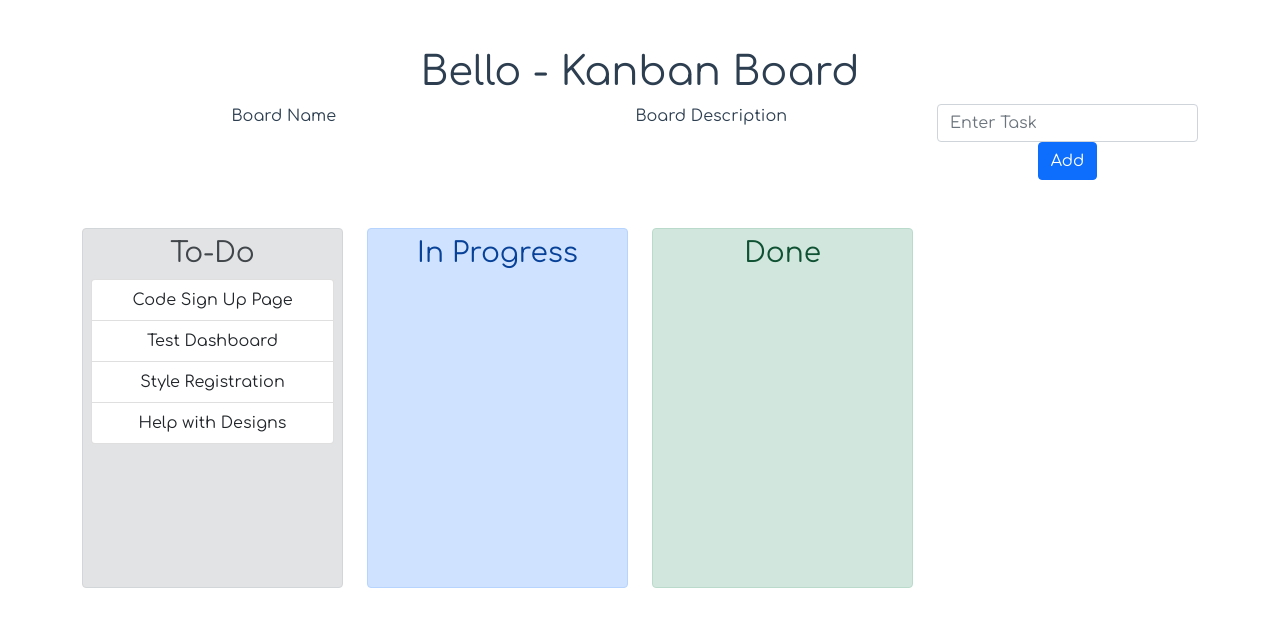
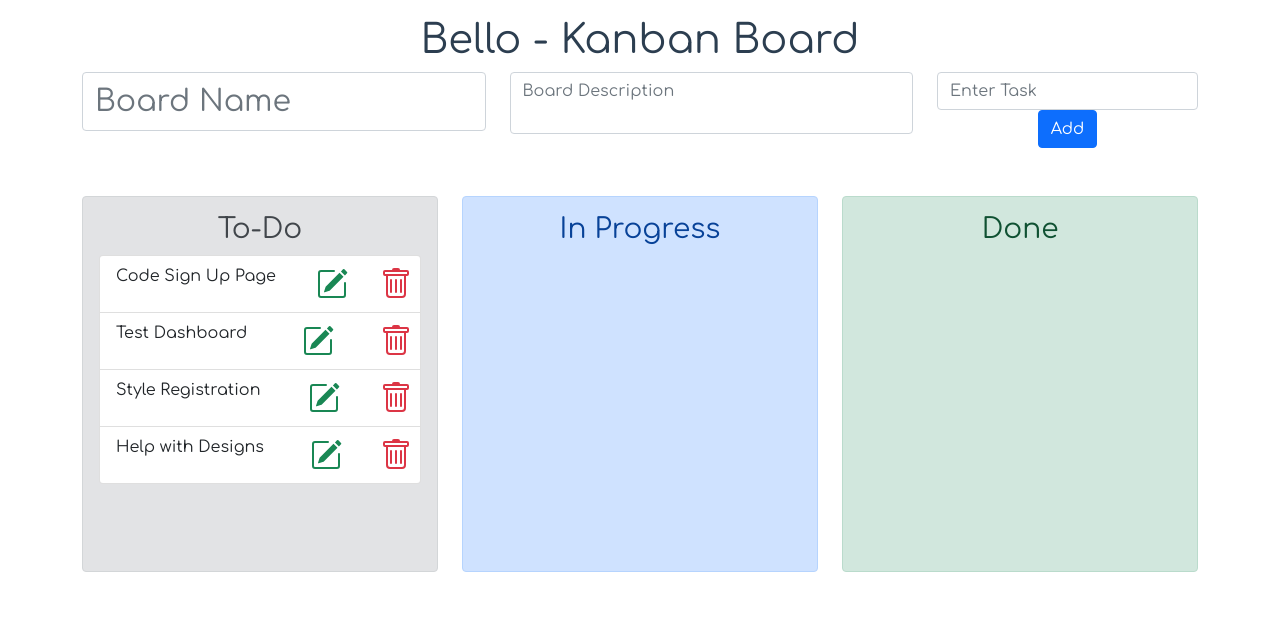
Before and after one commit to diyanahsoh/bello, a Vue app: page / in a window 1280 px wide. Shown: the top 626 px of the page. Built offline with nearby package versions, Linux system fonts and the light colour scheme.

Commit message:
Fixed Card component display info

```diff
--- a/src/App.vue
+++ b/src/App.vue
@@ -1,45 +1,50 @@
 <template>
-  <div id="app" class="container mt-5">
+  <div id="app" class="container mt-3">
     <div class="row">
       <h1>Bello - Kanban Board</h1>
-      <div class="col">Board Name</div>
-      <div class="col">Board Description</div>
-      <div class="col-3 form-inline">
-        <b-form-input v-model="newTask" placeholder="Enter Task" @keyup.enter="add">
+      <div class="col">
+        <b-form-input id="inline-form-input-name" class="mb-2 mr-sm-2 mb-sm-0" v-model="name" placeholder="Board Name"
+          style="font-size: 30px"></b-form-input>
+      </div>
+      <div class="col">
+        <b-form-textarea id="textarea" v-model="description" placeholder="Board Description" rows="1" max-rows="4">
+        </b-form-textarea>
+      </div>
+      <div class="col-3">
+        <b-form inline>
+        <b-form-input v-model="newCard" placeholder="Enter Task" @keyup.enter="addCard">
         </b-form-input>
-        <b-button @click="add" variant="primary" class="ml-3">
+        <b-button @click="addCard" variant="primary" class="ml-3">
           Add
         </b-button>
+        </b-form>
       </div>
     </div>
     <div class="row mt-5">
-    <div class="col-3">
-      <div class="p-2 alert alert-secondary">
+      <div class="col">
+        <div class="p-3 alert alert-secondary">
           <h3>To-Do</h3>
           <draggable class="list-group kanban-column" :list="arrTodo" group="tasks">
-          <div class="list-group-item" v-for="element in arrTodo" :key="element.name">
-            {{ element.name }}
-          </div>
+            <Card v-for="cards in arrTodo" v-bind:key="cards.name" v-bind:name="cards.name"/>
           </draggable>
         </div>
       </div>
-    <div class="col-3">
-      <div class="p-2 alert alert-primary">
+      <div class="col">
+        <div class="p-3 alert alert-primary">
           <h3>In Progress</h3>
           <draggable class="list-group kanban-column" :list="arrInProgress" group="tasks">
-          <div class="list-group-item" v-for="element in arrInProgress" :key="element.name">
-            {{ element.name }}
-          </div>
+            <Card v-for="cards in arrInProgress" v-bind:key="cards.name" v-bind:name="cards.name"/>
           </draggable>
         </div>
       </div>
-    <div class="col-3">
-      <div class="p-2 alert alert-success">
+      <div class="col">
+        <div class="p-3 alert alert-success">
           <h3>Done</h3>
           <draggable class="list-group kanban-column" :list="arrDone" group="tasks">
-          <div class="list-group-item" v-for="element in arrDone" :key="element.name">
+            <Card v-for="cards in arrDone" v-bind:key="cards.name" v-bind:name="cards.name"/>
+            <!-- <div class="list-group-item" v-for="element in arrDone" :key="element.name">
               {{ element.name }}
-          </div>
+            </div> -->
           </draggable>
         </div>
       </div>
@@ -49,17 +54,21 @@
 </template>
 
 <script>
+import draggable from "vuedraggable";
 import KanbanColumn from "./components/KanbanColumn.vue";
-import draggable from "vuedraggable";
+import Card from "./components/Card.vue";
 
 export default {
   name: 'App',
   components: {
+    draggable,
     KanbanColumn,
-    draggable
+    Card
   },
   data() {
     return {
+      name: "",
+      description: "",
       newCard: "",
       arrTodo: [
         { name: "Code Sign Up Page" },
@@ -94,5 +103,6 @@ export default {
 }
 .kanban-column {
   min-height: 300px;
+  /* min-width: 300px; */
 }
 </style>
--- /dev/null
+++ b/src/components/Card.vue
@@ -0,0 +1,35 @@
+<template>
+    <b-list-group-item class="d-flex justify-content-between align-items-center">
+        <!-- <b-form-textarea id="textarea" :value="cardDescription" placeholder="Add Card" rows="1" max-rows="4">
+        </b-form-textarea>
+        <b-form-textarea id="textarea-plaintext" class="card-text" plaintext :value="cardText"></b-form-textarea>-->
+        <p class="ml-2">{{ cardText }}</p>
+        <b-icon icon="pencil-square" scale="2" variant="success"></b-icon>
+        <b-icon icon="trash" scale="2" variant="danger"></b-icon>
+    </b-list-group-item>
+    <!-- <div class="list-group-item">
+        <h5>{{ this.name }}</h5>
+        <p class="ml-2">{{ cardText }}</p>
+    </div>-->
+</template>
+
+<script>
+  export default {
+    name: 'Card',
+    props: {
+      name: String,
+    },
+  data () {
+    return {
+      cardText: this.name
+    }
+  },
+  }
+</script>
+
+<style scoped>
+.card-text{
+    margin-right: 20px;
+    max-width: 250px;
+}
+</style>
```
Lines whose indentation alone changed are shown as unchanged.
